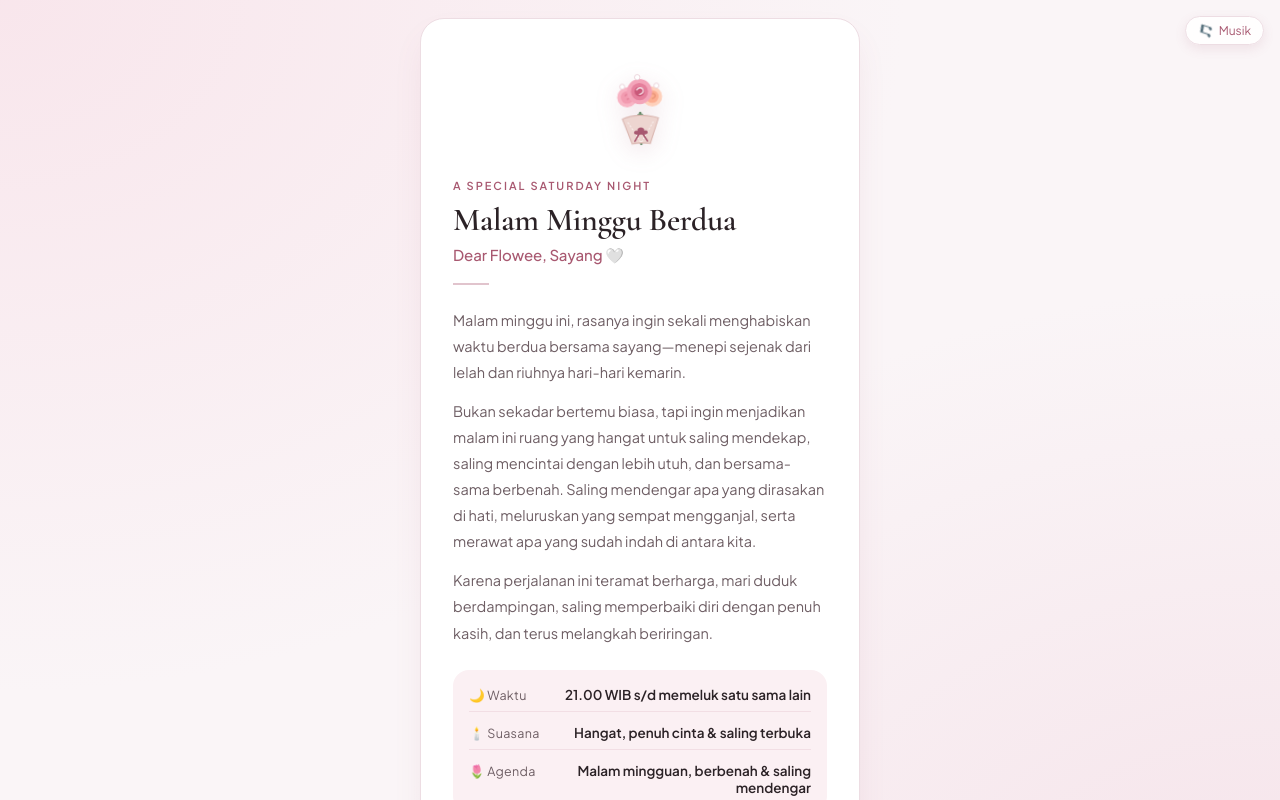
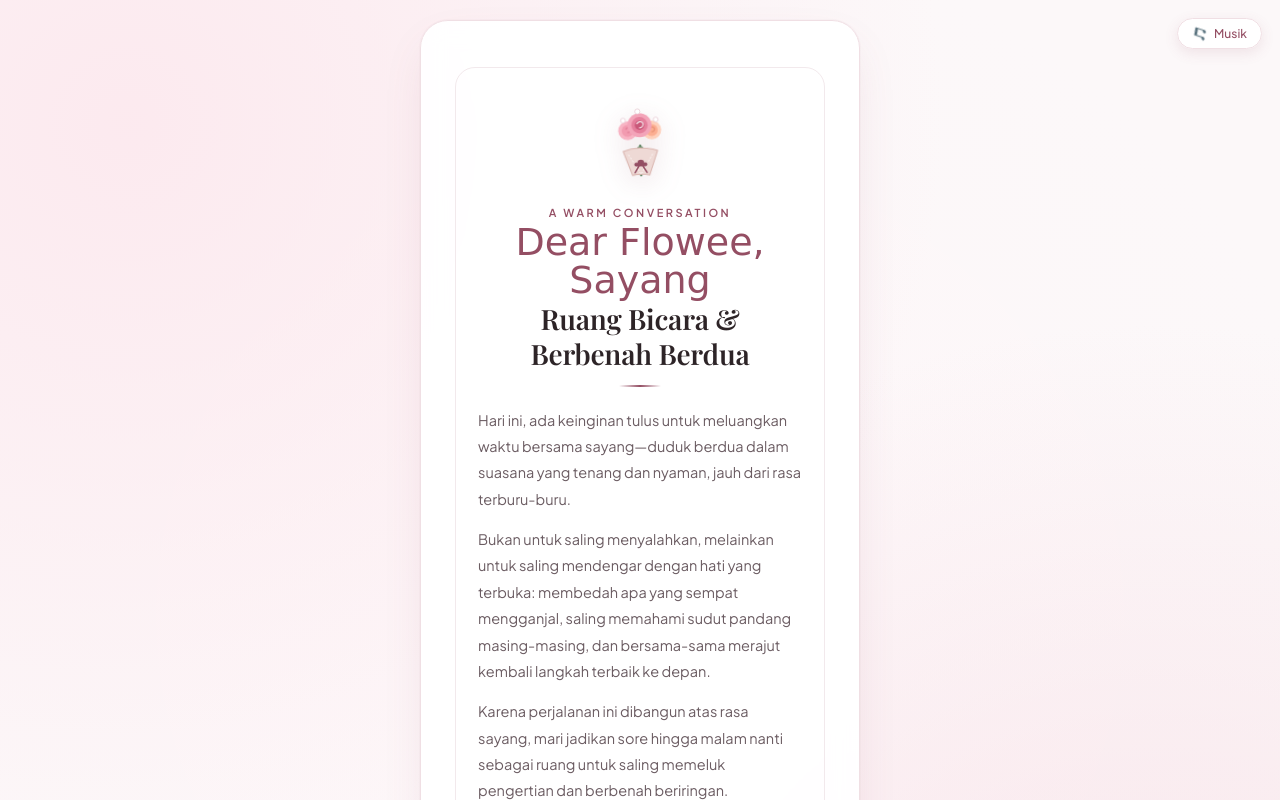
Before and after one commit to bima204/our-night, a plain HTML site: page index.html in a window 1280 px wide. Both pictures are taken after a click on the element 640 px from the left and 498 px from the top of the page. Shown: the top 800 px of the page. Drawn offline with nearby package versions, Linux system fonts and the light colour scheme; a web font is replaced by a local one.

Commit message:
feat: upgrade aesthetic card design & set discussion time at 16.00 with prayer breaks

```diff
--- a/index.html
+++ b/index.html
@@ -4,22 +4,24 @@
   <meta charset="UTF-8">
   <meta name="viewport" content="width=device-width, initial-scale=1.0, maximum-scale=1.0, user-scalable=no">
   <title>Untuk Dear Flowee</title>
-  <!-- Google Fonts: Cormorant Garamond & Plus Jakarta Sans -->
+  <!-- Google Fonts: Italianno, Playfair Display, Plus Jakarta Sans -->
   <link rel="preconnect" href="https://fonts.googleapis.com">
   <link rel="preconnect" href="https://fonts.gstatic.com" crossorigin>
-  <link href="https://fonts.googleapis.com/css2?family=Cormorant+Garamond:ital,wght@0,500;0,600;1,400&family=Plus+Jakarta+Sans:wght@300;400;500;600&display=swap" rel="stylesheet">
+  <link href="https://fonts.googleapis.com/css2?family=Italianno&family=Playfair+Display:ital,wght@0,400;0,600;1,400&family=Plus+Jakarta+Sans:wght@300;400;500;600&display=swap" rel="stylesheet">
 
   <style>
     :root {
-      --bg: #faf5f7;
-      --card-bg: #ffffff;
-      --primary: #a85870;
-      --primary-hover: #91455c;
+      --bg: #fcf8f9;
+      --card-bg: rgba(255, 255, 255, 0.94);
+      --primary: #944e63;
+      --primary-hover: #7d3d51;
       --accent-soft: #fbf0f3;
-      --border: #eddde3;
-      --text-main: #2b2226;
-      --text-muted: #6e5e64;
-      --shadow: 0 16px 36px -10px rgba(168, 88, 112, 0.14);
+      --accent-warm: #fff9f6;
+      --border: #f0dfe4;
+      --border-inner: #f6eaed;
+      --text-main: #2d2427;
+      --text-muted: #6b5c62;
+      --shadow: 0 20px 48px -12px rgba(148, 78, 99, 0.15), 0 0 2px rgba(148, 78, 99, 0.1);
     }
 
     * {
@@ -37,11 +39,12 @@
       align-items: center;
       background-color: var(--bg);
       background-image:
-        radial-gradient(at 0% 0%, rgba(248, 226, 233, 0.8) 0px, transparent 50%),
-        radial-gradient(at 100% 100%, rgba(243, 218, 227, 0.7) 0px, transparent 50%);
+        radial-gradient(at 10% 10%, rgba(252, 231, 237, 0.85) 0px, transparent 50%),
+        radial-gradient(at 90% 90%, rgba(247, 222, 229, 0.75) 0px, transparent 50%),
+        radial-gradient(at 50% 50%, rgba(255, 245, 248, 0.5) 0px, transparent 80%);
       font-family: 'Plus Jakarta Sans', -apple-system, BlinkMacSystemFont, "Segoe UI", Roboto, sans-serif;
       color: var(--text-main);
-      padding: 18px 14px;
+      padding: 20px 14px;
       -webkit-font-smoothing: antialiased;
       overflow-x: hidden;
     }
@@ -49,22 +52,23 @@
     /* Floating Music Control Button */
     .music-control {
       position: fixed;
-      top: 16px;
-      right: 16px;
+      top: 18px;
+      right: 18px;
       z-index: 1000;
-      background: rgba(255, 255, 255, 0.85);
-      backdrop-filter: blur(8px);
-      -webkit-backdrop-filter: blur(8px);
+      background: rgba(255, 255, 255, 0.92);
+      backdrop-filter: blur(10px);
+      -webkit-backdrop-filter: blur(10px);
       border: 1px solid var(--border);
       border-radius: 50px;
-      padding: 6px 12px;
+      padding: 7px 14px;
       font-size: 12px;
+      font-weight: 500;
       color: var(--primary);
       display: flex;
       align-items: center;
-      gap: 6px;
+      gap: 7px;
       cursor: pointer;
-      box-shadow: 0 4px 12px rgba(168, 88, 112, 0.12);
+      box-shadow: 0 4px 14px rgba(148, 78, 99, 0.12);
       transition: all 0.25s ease;
       opacity: 0;
       pointer-events: none;
@@ -84,7 +88,7 @@
     }
 
     /* =========================================
-       LOCK / KEY OVERLAY SCREEN (INITIAL VIEW)
+       LOCK / KEY OVERLAY SCREEN
        ========================================= */
     #lockScreen {
       position: fixed;
@@ -93,7 +97,7 @@
       width: 100vw;
       height: 100vh;
       height: 100dvh;
-      background: radial-gradient(circle at center, #fff2f5 0%, #f7e0e7 100%);
+      background: radial-gradient(circle at center, #fff4f6 0%, #fae2e8 100%);
       z-index: 999;
       display: flex;
       flex-direction: column;
@@ -106,21 +110,21 @@
 
     #lockScreen.unlocked {
       opacity: 0;
-      transform: scale(1.05);
+      transform: scale(1.04);
       visibility: hidden;
       pointer-events: none;
     }
 
     .lock-card-box {
-      background: rgba(255, 255, 255, 0.85);
-      backdrop-filter: blur(12px);
-      -webkit-backdrop-filter: blur(12px);
-      border: 1px solid rgba(255, 255, 255, 0.9);
-      border-radius: 24px;
-      padding: 36px 26px 30px;
+      background: rgba(255, 255, 255, 0.92);
+      backdrop-filter: blur(16px);
+      -webkit-backdrop-filter: blur(16px);
+      border: 1px solid rgba(255, 255, 255, 0.95);
+      border-radius: 28px;
+      padding: 38px 26px 32px;
       max-width: 360px;
       width: 100%;
-      box-shadow: 0 16px 36px -10px rgba(168, 88, 112, 0.16);
+      box-shadow: 0 20px 40px -10px rgba(148, 78, 99, 0.16);
       display: flex;
       flex-direction: column;
       align-items: center;
@@ -136,7 +140,7 @@
     }
 
     .lock-title {
-      font-family: 'Cormorant Garamond', serif;
+      font-family: 'Playfair Display', serif;
       font-size: 24px;
       font-weight: 600;
       color: var(--text-main);
@@ -146,18 +150,18 @@
     .lock-instruction {
       font-size: 13.5px;
       color: var(--text-muted);
-      margin-bottom: 26px;
+      margin-bottom: 24px;
       line-height: 1.5;
     }
 
-    /* Lock & Key Stage Area */
+    /* Lock Stage */
     .lock-stage {
       position: relative;
       width: 100%;
-      height: 190px;
+      height: 195px;
       background: #faf3f5;
-      border: 1.5px dashed #e6c8d1;
-      border-radius: 18px;
+      border: 1.5px dashed #e8ccd3;
+      border-radius: 20px;
       display: flex;
       flex-direction: column;
       justify-content: space-between;
@@ -167,7 +171,6 @@
       user-select: none;
     }
 
-    /* Padlock Element */
     .padlock-target {
       position: relative;
       width: 72px;
@@ -182,7 +185,6 @@
       transform: scale(1.1);
     }
 
-    /* Padlock Shackle Animation */
     .shackle {
       transition: transform 0.45s cubic-bezier(0.34, 1.56, 0.64, 1);
       transform-origin: 32px 30px;
@@ -192,7 +194,6 @@
       transform: translateY(-8px) rotate(-28deg);
     }
 
-    /* Draggable / Clickable Key */
     .key-element {
       width: 52px;
       height: 52px;
@@ -200,7 +201,7 @@
       touch-action: none;
       position: relative;
       transition: filter 0.2s ease;
-      filter: drop-shadow(0 4px 8px rgba(168, 88, 112, 0.25));
+      filter: drop-shadow(0 4px 8px rgba(148, 78, 99, 0.25));
       display: flex;
       align-items: center;
       justify-content: center;
@@ -209,12 +210,12 @@
 
     .key-element:active {
       cursor: grabbing;
-      filter: drop-shadow(0 8px 14px rgba(168, 88, 112, 0.4));
+      filter: drop-shadow(0 8px 14px rgba(148, 78, 99, 0.4));
     }
 
     .key-element.inserting {
       transition: all 0.5s cubic-bezier(0.4, 0, 0.2, 1);
-      transform: translate(0px, -70px) scale(0.65) rotate(90deg) !important;
+      transform: translate(0px, -72px) scale(0.65) rotate(90deg) !important;
       opacity: 0;
     }
 
@@ -238,7 +239,7 @@
     }
 
     /* =========================================
-       MAIN INVITATION CARD
+       MAIN INVITATION CARD (AESTHETIC UPGRADE)
        ========================================= */
     .card-wrapper {
       width: 100%;
@@ -256,31 +257,53 @@
 
     .invitation-card {
       background: var(--card-bg);
+      backdrop-filter: blur(12px);
+      -webkit-backdrop-filter: blur(12px);
       border: 1px solid var(--border);
-      border-radius: 24px;
+      border-radius: 28px;
       box-shadow: var(--shadow);
-      padding: 34px 22px 30px;
+      padding: 38px 24px 34px;
       text-align: left;
       position: relative;
     }
 
     @media (min-width: 480px) {
       .invitation-card {
-        padding: 42px 32px 36px;
+        padding: 46px 34px 40px;
       }
     }
 
-    /* Elegant Bouquet Illustration Header */
+    /* Inner subtle border frame for luxury editorial feel */
+    .card-inner-frame {
+      border: 1px solid rgba(148, 78, 99, 0.12);
+      border-radius: 20px;
+      padding: 24px 18px 20px;
+      position: relative;
+    }
+
+    @media (min-width: 480px) {
+      .card-inner-frame {
+        padding: 28px 22px 24px;
+      }
+    }
+
+    /* Top Aesthetic Header */
+    .card-header-area {
+      text-align: center;
+      margin-bottom: 20px;
+    }
+
+    /* Elegant Bouquet Illustration */
     .bouquet-container {
       text-align: center;
-      margin-bottom: 18px;
+      margin-bottom: 14px;
     }
 
     .bouquet-svg {
-      width: 90px;
-      height: 90px;
+      width: 86px;
+      height: 86px;
       display: inline-block;
-      filter: drop-shadow(0 6px 12px rgba(168, 88, 112, 0.15));
+      filter: drop-shadow(0 6px 14px rgba(148, 78, 99, 0.15));
       animation: gentleSway 4s ease-in-out infinite alternate;
     }
 
@@ -292,63 +315,66 @@
     .subtitle-tag {
       font-size: 11px;
       font-weight: 600;
-      letter-spacing: 2px;
+      letter-spacing: 2.5px;
       text-transform: uppercase;
       color: var(--primary);
-      margin-bottom: 8px;
-      display: inline-flex;
-      align-items: center;
-      gap: 6px;
+      margin-bottom: 4px;
+      display: inline-block;
+    }
+
+    .calligraphy-to {
+      font-family: 'Italianno', cursive;
+      font-size: 38px;
+      color: var(--primary);
+      line-height: 1;
+      margin-bottom: 2px;
     }
 
     h1.main-title {
-      font-family: 'Cormorant Garamond', serif;
-      font-size: clamp(26px, 7vw, 32px);
+      font-family: 'Playfair Display', serif;
+      font-size: clamp(23px, 6.2vw, 28px);
       font-weight: 600;
       color: var(--text-main);
-      line-height: 1.22;
-      margin-bottom: 6px;
-      letter-spacing: -0.3px;
-    }
-
-    .recipient {
-      font-size: 15px;
-      color: var(--primary);
-      font-weight: 500;
-      margin-bottom: 18px;
-      display: flex;
-      align-items: center;
-      gap: 6px;
+      line-height: 1.25;
+      letter-spacing: -0.2px;
+      margin-bottom: 14px;
     }
 
     .divider {
-      width: 36px;
+      width: 42px;
       height: 1.5px;
-      background: var(--primary);
-      opacity: 0.35;
-      margin-bottom: 22px;
+      background: linear-gradient(90deg, transparent, var(--primary), transparent);
+      margin: 0 auto 20px auto;
     }
 
+    /* Letter Body */
     .letter-body {
       font-size: clamp(13.8px, 3.8vw, 14.5px);
-      line-height: 1.8;
+      line-height: 1.82;
       color: var(--text-muted);
       margin-bottom: 24px;
+      text-align: left;
     }
 
     .letter-body p {
-      margin-bottom: 13px;
+      margin-bottom: 14px;
     }
 
     .letter-body p:last-child {
       margin-bottom: 0;
     }
 
-    /* Detail / Session Box */
+    .letter-body strong {
+      color: var(--text-main);
+      font-weight: 600;
+    }
+
+    /* Detail / Session Box (Upgraded Aesthetic) */
     .session-info {
-      background: var(--accent-soft);
-      border-radius: 16px;
-      padding: 16px;
+      background: linear-gradient(135deg, var(--accent-soft) 0%, #fff6f8 100%);
+      border: 1px solid var(--border);
+      border-radius: 18px;
+      padding: 16px 18px;
       margin-bottom: 24px;
       display: flex;
       flex-direction: column;
@@ -359,8 +385,8 @@
       display: flex;
       flex-direction: column;
       gap: 3px;
-      border-bottom: 1px solid rgba(168, 88, 112, 0.12);
-      padding-bottom: 8px;
+      border-bottom: 1px dashed rgba(148, 78, 99, 0.15);
+      padding-bottom: 10px;
     }
 
     @media (min-width: 360px) {
@@ -402,7 +428,7 @@
 
     /* Action Button */
     .btn-warm {
-      background: var(--primary);
+      background: linear-gradient(135deg, #a85870 0%, #8c4257 100%);
       color: #ffffff;
       border: none;
       min-height: 50px;
@@ -412,19 +438,19 @@
       font-weight: 500;
       letter-spacing: 0.3px;
       cursor: pointer;
-      transition: background-color 0.2s ease, transform 0.15s ease;
+      transition: all 0.25s ease;
       width: 100%;
       text-align: center;
       display: flex;
       align-items: center;
       justify-content: center;
       gap: 8px;
-      box-shadow: 0 6px 16px rgba(168, 88, 112, 0.2);
+      box-shadow: 0 6px 18px rgba(148, 78, 99, 0.22);
     }
 
     .btn-warm:active {
       transform: scale(0.98);
-      background: var(--primary-hover);
+      background: #7d384c;
     }
 
     /* Response confirmation toast */
@@ -445,11 +471,12 @@
       margin-top: 14px;
       padding: 12px 14px;
       background: var(--accent-soft);
+      border: 1px solid var(--border);
       border-radius: 12px;
     }
 
     .footer-note {
-      margin-top: 24px;
+      margin-top: 22px;
       font-size: 12px;
       color: #9d8d93;
       text-align: center;
@@ -459,7 +486,7 @@
 </head>
 <body>
 
-  <!-- Background Calming Audio (Canon in D - Romantic Solo Piano by Lee Galloway) -->
+  <!-- Background Calming Audio (Canon in D - Romantic Solo Piano) -->
   <audio id="bgAudio" loop preload="auto">
     <source src="canon_in_d_piano.ogg" type="audio/ogg">
     <source src="https://upload.wikimedia.org/wikipedia/commons/6/62/Pachelbel%27s_Canon.ogg" type="audio/ogg">
@@ -476,7 +503,7 @@
        ========================================= -->
   <div id="lockScreen">
     <div class="lock-card-box">
-      <div class="lock-badge">Secret Invitation</div>
+      <div class="lock-badge">Private Invitation</div>
       <h2 class="lock-title">Pesan Terkunci</h2>
       <p class="lock-instruction">Tarik kunci ke gembok untuk membuka undangan ini 🤍</p>
 
@@ -485,12 +512,12 @@
         <div class="padlock-target" id="padlockTarget">
           <svg width="68" height="68" viewBox="0 0 68 68" fill="none" xmlns="http://www.w3.org/2000/svg">
             <!-- Shackle -->
-            <path class="shackle" d="M22 32V22C22 15.3726 27.3726 10 34 10C40.6274 10 46 15.3726 46 22V32" stroke="#a85870" stroke-width="5" stroke-linecap="round"/>
+            <path class="shackle" d="M22 32V22C22 15.3726 27.3726 10 34 10C40.6274 10 46 15.3726 46 22V32" stroke="#944e63" stroke-width="5" stroke-linecap="round"/>
             <!-- Body -->
-            <rect x="15" y="30" width="38" height="30" rx="8" fill="#f8d7e0" stroke="#a85870" stroke-width="2.5"/>
+            <rect x="15" y="30" width="38" height="30" rx="8" fill="#f8d7e0" stroke="#944e63" stroke-width="2.5"/>
             <!-- Keyhole -->
-            <circle cx="34" cy="42" r="3.5" fill="#a85870"/>
-            <path d="M32.5 44L31.5 51H36.5L35.5 44H32.5Z" fill="#a85870"/>
+            <circle cx="34" cy="42" r="3.5" fill="#944e63"/>
+            <path d="M32.5 44L31.5 51H36.5L35.5 44H32.5Z" fill="#944e63"/>
           </svg>
         </div>
 
@@ -500,18 +527,15 @@
         <!-- Draggable Golden/Rose Key SVG -->
         <div class="key-element" id="keyElement">
           <svg width="46" height="46" viewBox="0 0 46 46" fill="none" xmlns="http://www.w3.org/2000/svg">
-            <!-- Key Ring / Bow with Heart center -->
-            <circle cx="23" cy="14" r="10" fill="#e898aa" stroke="#a85870" stroke-width="2"/>
+            <circle cx="23" cy="14" r="10" fill="#e898aa" stroke="#944e63" stroke-width="2"/>
             <circle cx="23" cy="14" r="4.5" fill="#faf3f5"/>
-            <!-- Key Blade & Bit -->
-            <path d="M23 24V40" stroke="#a85870" stroke-width="3" stroke-linecap="round"/>
-            <path d="M23 34H28" stroke="#a85870" stroke-width="2.5" stroke-linecap="round"/>
-            <path d="M23 38H27" stroke="#a85870" stroke-width="2.5" stroke-linecap="round"/>
+            <path d="M23 24V40" stroke="#944e63" stroke-width="3" stroke-linecap="round"/>
+            <path d="M23 34H28" stroke="#944e63" stroke-width="2.5" stroke-linecap="round"/>
+            <path d="M23 38H27" stroke="#944e63" stroke-width="2.5" stroke-linecap="round"/>
           </svg>
         </div>
       </div>
 
-      <!-- Fallback button if user just wants to tap -->
       <button class="btn-quick-unlock" onclick="unlockInvitation()">atau ketuk di sini untuk buka langsung</button>
     </div>
   </div>
@@ -521,8 +545,9 @@
        ========================================= -->
   <div class="card-wrapper">
     <div class="invitation-card">
+      <div class="card-inner-frame">
 
-      <!-- Sweet Bouquet Illustration -->
+        <!-- Bouquet Illustration -->
         <div class="bouquet-container">
           <svg class="bouquet-svg" viewBox="0 0 100 100" fill="none" xmlns="http://www.w3.org/2000/svg">
             <!-- Flower Stems -->
@@ -531,14 +556,14 @@
             <path d="M50 58L50 92" stroke="#688a69" stroke-width="3" stroke-linecap="round"/>
 
             <!-- Bouquet Wrap Paper -->
-          <path d="M30 64L40 92C40 92 50 90 60 92L70 64C70 64 50 56 30 64Z" fill="#edd5d0" stroke="#dab6b0" stroke-width="1.2"/>
+            <path d="M30 64L40 92C40 92 50 90 60 92L70 64C70 64 50 56 30 64Z" fill="#eed9d5" stroke="#dab6b0" stroke-width="1.2"/>
             <path d="M36 68L50 91L64 68" stroke="#ffffff" stroke-width="1" stroke-dasharray="2 2" fill="none"/>
             <!-- Ribbon Bow -->
-          <circle cx="50" cy="78" r="4" fill="#a85870"/>
-          <path d="M47 78C42 75 40 82 46 82C49 82 50 78 50 78Z" fill="#a85870"/>
-          <path d="M53 78C58 75 60 82 54 82C51 82 50 78 50 78Z" fill="#a85870"/>
-          <path d="M48 81L43 89" stroke="#a85870" stroke-width="1.8" stroke-linecap="round"/>
-          <path d="M52 81L57 89" stroke="#a85870" stroke-width="1.8" stroke-linecap="round"/>
+            <circle cx="50" cy="78" r="4" fill="#944e63"/>
+            <path d="M47 78C42 75 40 82 46 82C49 82 50 78 50 78Z" fill="#944e63"/>
+            <path d="M53 78C58 75 60 82 54 82C51 82 50 78 50 78Z" fill="#944e63"/>
+            <path d="M48 81L43 89" stroke="#944e63" stroke-width="1.8" stroke-linecap="round"/>
+            <path d="M52 81L57 89" stroke="#944e63" stroke-width="1.8" stroke-linecap="round"/>
 
             <!-- Leaves -->
             <path d="M32 46C24 48 26 38 34 40C34 40 33 44 32 46Z" fill="#9db89e"/>
@@ -567,52 +592,59 @@
           </svg>
         </div>
 
-      <div class="subtitle-tag">
-        <span>A Special Saturday Night</span>
+        <div class="card-header-area">
+          <div class="subtitle-tag">A Warm Conversation</div>
+          <div class="calligraphy-to">Dear Flowee, Sayang</div>
+          <h1 class="main-title">Ruang Bicara & Berbenah Berdua</h1>
+          <div class="divider"></div>
         </div>
 
-      <h1 class="main-title">Malam Minggu Berdua</h1>
-      <div class="recipient">Dear Flowee, Sayang 🤍</div>
-
-      <div class="divider"></div>
-
+        <!-- Warm Letter Body -->
         <div class="letter-body">
           <p>
-          Malam minggu ini, rasanya ingin sekali menghabiskan waktu berdua bersama sayang—menepi sejenak dari lelah dan riuhnya hari-hari kemarin.
+            Hari ini, ada keinginan tulus untuk meluangkan waktu bersama sayang—duduk berdua dalam suasana yang tenang dan nyaman, jauh dari rasa terburu-buru.
           </p>
           <p>
-          Bukan sekadar bertemu biasa, tapi ingin menjadikan malam ini ruang yang hangat untuk saling mendekap, saling mencintai dengan lebih utuh, dan bersama-sama berbenah. Saling mendengar apa yang dirasakan di hati, meluruskan yang sempat mengganjal, serta merawat apa yang sudah indah di antara kita.
+            Bukan untuk saling menyalahkan, melainkan untuk saling mendengar dengan hati yang terbuka: membedah apa yang sempat mengganjal, saling memahami sudut pandang masing-masing, dan bersama-sama merajut kembali langkah terbaik ke depan.
           </p>
           <p>
-          Karena perjalanan ini teramat berharga, mari duduk berdampingan, saling memperbaiki diri dengan penuh kasih, dan terus melangkah beriringan.
+            Karena perjalanan ini dibangun atas rasa sayang, mari jadikan sore hingga malam nanti sebagai ruang untuk saling memeluk pengertian dan berbenah beriringan.
           </p>
         </div>
 
+        <!-- Session Schedule / Details -->
         <div class="session-info">
           <div class="info-item">
-          <span class="info-label">🌙 Waktu</span>
-          <span class="info-value">21.00 WIB s/d memeluk satu sama lain</span>
+            <span class="info-label">🕰️ Waktu</span>
+            <span class="info-value">Hari ini, 16.00 WIB s/d selesai</span>
+          </div>
+          <div class="info-item">
+            <span class="info-label">🕌 Jeda Waktu</span>
+            <span class="info-value">Istirahat Maghrib & Isya</span>
           </div>
           <div class="info-item">
             <span class="info-label">🕯️ Suasana</span>
-          <span class="info-value">Hangat, penuh cinta & saling terbuka</span>
+            <span class="info-value">Tenang, jujur & saling menyayangi</span>
           </div>
           <div class="info-item">
             <span class="info-label">🌷 Agenda</span>
-          <span class="info-value">Malam mingguan, berbenah & saling mendengar</span>
+            <span class="info-value">Pembahasan bersama, evaluasi & berbenah</span>
           </div>
         </div>
 
+        <!-- Action Button -->
         <button class="btn-warm" id="acceptBtn" onclick="onAccept()">
-        <span>Mari duduk berdua dan bicara malam ini 🤍</span>
+          <span>Mari duduk berdua dan bicara nanti 🤍</span>
         </button>
 
         <div class="toast-msg" id="toastMsg">
-        Terima kasih untuk waktunya. Sampai bertemu nanti malam, sayang 🤍🌸
+          Terima kasih untuk waktunya. Sampai bertemu jam 4 nanti, sayang 🤍🌸
         </div>
 
         <div class="footer-note">
           Tertulis tulus untuk Dear Flowee 🌷
+        </div>
+
       </div>
     </div>
   </div>
@@ -626,12 +658,11 @@
     const musicText = document.getElementById('musicText');
 
     function playCalmingAudio() {
-      audio.volume = 0.45; // Suara lembut / ambient volume
+      audio.volume = 0.45;
       audio.play().then(() => {
         musicControl.classList.add('visible', 'playing');
         musicText.textContent = 'Musik';
       }).catch((e) => {
-        // Jika browser memblokir autoplay sebelum user gesture
         console.log('Autoplay prevented:', e);
       });
     }
@@ -729,7 +760,6 @@
       }
     });
 
-    // Tap directly on key to auto-insert
     key.addEventListener('click', () => {
       if (!isUnlocked && Math.abs(currentY) < 5) {
         unlockInvitation();
@@ -740,20 +770,16 @@
       if (isUnlocked) return;
       isUnlocked = true;
 
-      // Play soft calming audio right upon user interaction
       playCalmingAudio();
 
-      // Key animation insert
       key.classList.add('inserting');
       lock.classList.add('highlight');
 
       setTimeout(() => {
-        // Shackle pops open
         lock.classList.add('open');
       }, 350);
 
       setTimeout(() => {
-        // Fade out screen & show invitation
         lockScreen.classList.add('unlocked');
         document.body.classList.add('loaded');
       }, 750);
@@ -766,8 +792,8 @@
       const btn = document.getElementById('acceptBtn');
       const toast = document.getElementById('toastMsg');
 
-      btn.innerHTML = '<span>Sampai bertemu nanti malam, sayang 🤍</span>';
-      btn.style.backgroundColor = '#6e5e64';
+      btn.innerHTML = '<span>Sampai bertemu jam 4 nanti, sayang 🤍</span>';
+      btn.style.background = '#6e5e64';
       btn.style.cursor = 'default';
       btn.disabled = true;
       toast.classList.add('show');
```
Lines whose indentation alone changed are shown as unchanged.
